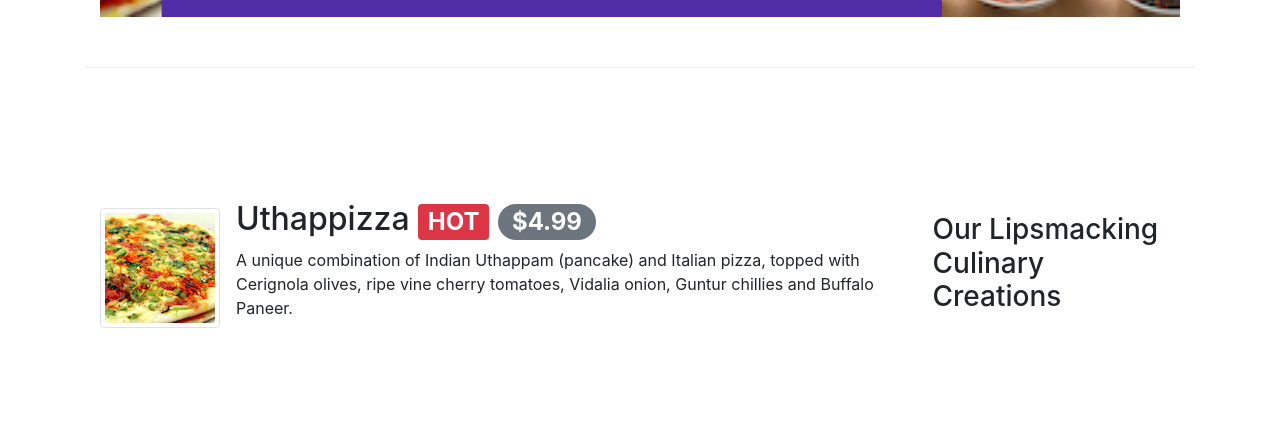
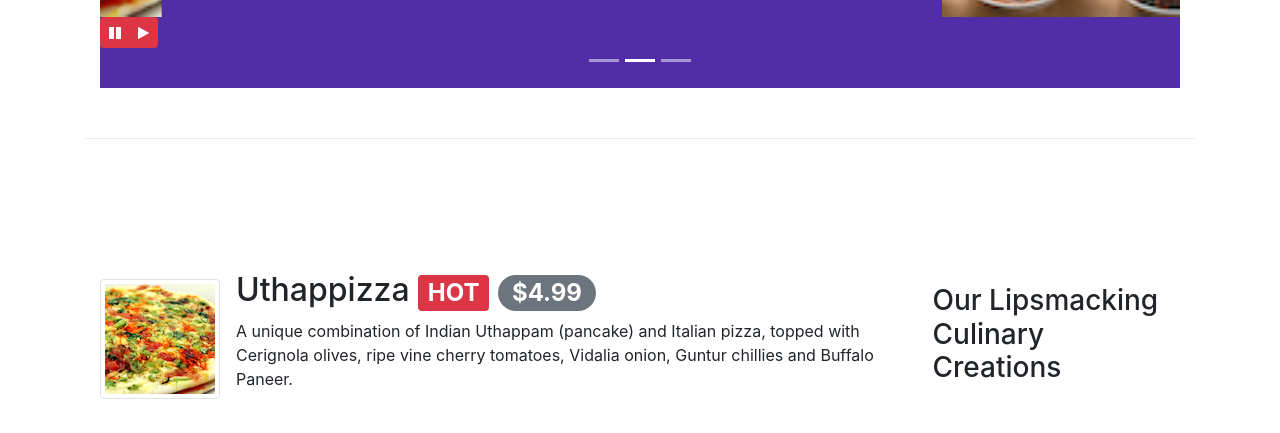
Before and after one commit to hitesh-anand/CourseraWebDev_Course1, a website: page index.html in a window 1280 px wide. Shown: the part 667-1100 px from the top of the page. Drawn offline with nearby package versions, Linux system fonts and the light colour scheme.

Commit message:
Bootstrap jquery

```diff
--- a/css/styles.css
+++ b/css/styles.css
@@ -64,3 +64,10 @@ body{
     width : 454px;
     padding-bottom: 40px;
 }
+
+#carouselButton {
+    right:0px;
+    position: relative;
+    bottom: 0px;
+    z-index: 1;
+ }
--- a/index.html
+++ b/index.html
@@ -242,9 +242,20 @@
                         <a class="carousel-control-next" href="#mycarousel" role="button" data-slide="next">
                             <span class="carousel-control-next-icon"></span>
                         </a>
+                        <div class="btn-group" id="carouselButton">
+                            <button class="btn btn-danger btn-sm" id="carousel-pause">
+                                <span class="fa fa-pause"></span>
+                            </button>
+                            <button class="btn btn-danger btn-sm" id="carousel-play">
+                                <span class="fa fa-play"></span>
+                            </button>
+                        </div>
+
                     </div>
                 </div>
+
             </div>
+
         </div>
         <div class="row row-content align-items-center">
             <div class="col-12 col-sm-4 order-sm-last col-md-3">
@@ -366,6 +377,17 @@
     <script src="node_modules/jquery/dist/jquery.slim.min.js"></script>
     <script src="node_modules/popper.js/dist/umd/popper.min.js"></script>
     <script src="node_modules/bootstrap/dist/js/bootstrap.min.js"></script>
+    <script>
+        $(document).ready(function () {
+            $("#mycarousel").carousel({ interval: 2000 });
+            $("#carousel-pause").click(function () {
+                $("#mycarousel").carousel('pause');
+            });
+            $("#carousel-play").click(function () {
+                $("#mycarousel").carousel('cycle');
+            });
+        });
+    </script>
 </body>
 
 </html>
```
